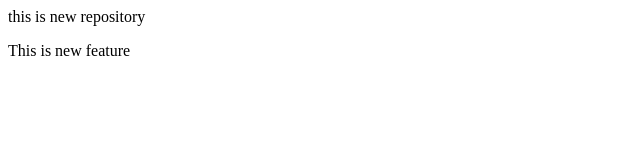
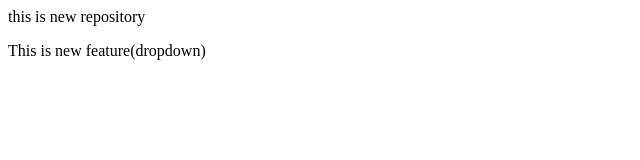
Before and after one commit to sourav-samaddar27/LocalRepo, a plain HTML site: page index.html in a window 1280 px wide. Shown: the full height of the page, 0-640 px from the left. Drawn offline with Linux system fonts and the light colour scheme.

Commit message:
Add dropdown

```diff
--- a/index.html
+++ b/index.html
@@ -1,2 +1,2 @@
 <p>this is new repository<p>
-<p>This is new feature<p>
+<p>This is new feature(dropdown)<p>
```
